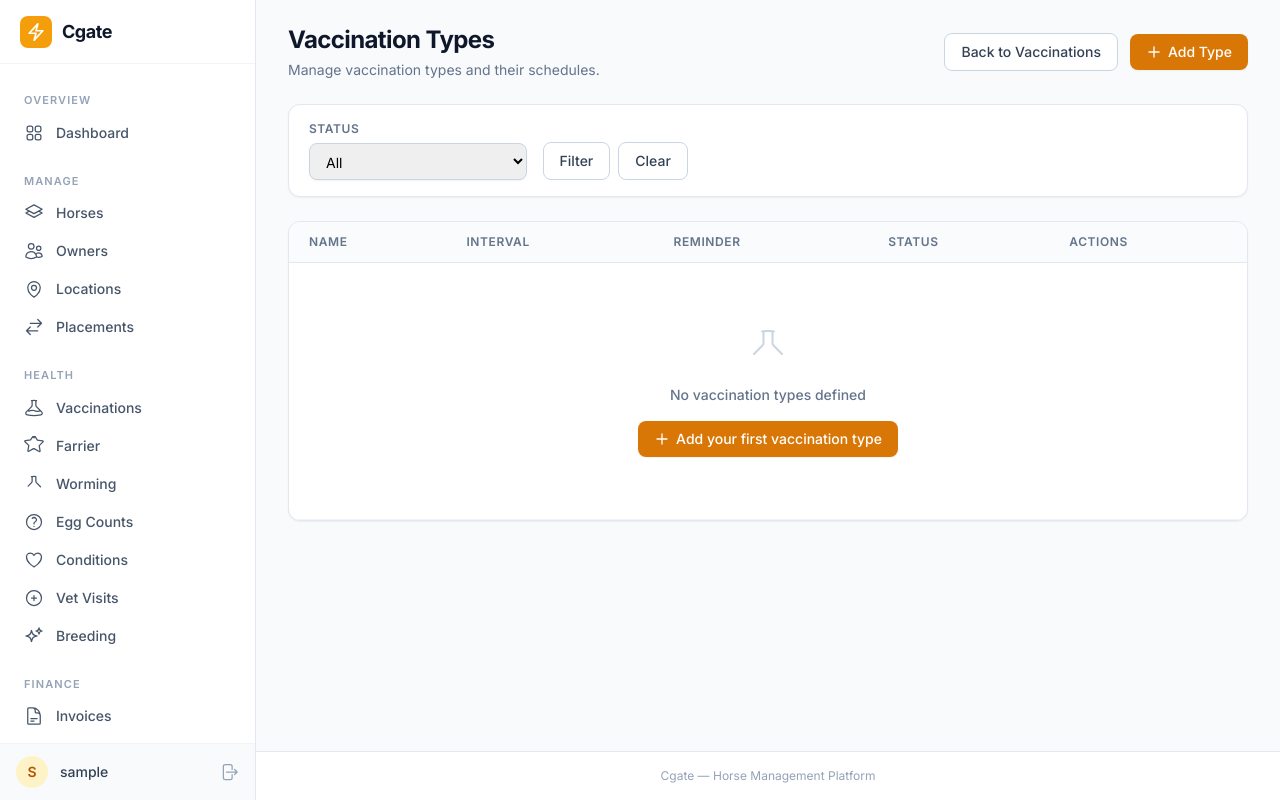
After one commit to alastairllewellenpalmer-lgtm/LivMan, a Django app: page /health/vaccination-types/ in a window 1280 px wide. The commit adds this page. Run offline with Django 5.2, Linux system fonts and the light colour scheme; the visitor is signed in with stand-in values (Sample User, id 1); data that the repository does not hold is empty; parts of the project's set-up code (start-up, migrations or seed data) failed here and were passed over; some libraries are stand-ins or nearby versions.

Commit message:
Add user-facing vaccination types management feature
- Add VaccinationTypeListView, CreateView, UpdateView to health/views.py
- Add URL patterns for vaccination types CRUD
- Create vaccination_type_list.html with filtering by active/inactive status
- Create vaccination_type_form.html for creating/editing types
- Add "Manage Types" button to vaccination list page header

This unblocks users who previously could only manage vaccination types
via Django admin.

https://claude.ai/code/session_018J2gNFBX7QVfTWisES1ceL

```diff
--- a/health/urls.py
+++ b/health/urls.py
@@ -11,6 +11,11 @@ urlpatterns = [
     path('vaccinations/', views.VaccinationListView.as_view(), name='vaccination_list'),
     path('vaccinations/add/', views.VaccinationCreateView.as_view(), name='vaccination_create'),
     path('vaccinations/<int:pk>/edit/', views.VaccinationUpdateView.as_view(), name='vaccination_update'),
+
+    # Vaccination Types
+    path('vaccination-types/', views.VaccinationTypeListView.as_view(), name='vaccination_type_list'),
+    path('vaccination-types/add/', views.VaccinationTypeCreateView.as_view(), name='vaccination_type_create'),
+    path('vaccination-types/<int:pk>/edit/', views.VaccinationTypeUpdateView.as_view(), name='vaccination_type_update'),
 
     # Farrier
     path('farrier/', views.FarrierListView.as_view(), name='farrier_list'),
--- a/health/views.py
+++ b/health/views.py
@@ -21,6 +21,7 @@ from .forms import (
     FarrierVisitForm,
     MedicalConditionForm,
     VaccinationForm,
+    VaccinationTypeForm,
     VetVisitForm,
     WormEggCountForm,
     WormingTreatmentForm,
@@ -101,6 +102,48 @@ class VaccinationUpdateView(LoginRequiredMixin, UpdateView):
     form_class = VaccinationForm
     template_name = 'health/vaccination_form.html'
     success_url = reverse_lazy('vaccination_list')
+
+
+# ─── Vaccination Type Views ──────────────────────────────────────────
+
+class VaccinationTypeListView(LoginRequiredMixin, ListView):
+    model = VaccinationType
+    template_name = 'health/vaccination_type_list.html'
+    context_object_name = 'vaccination_types'
+
+    def get_queryset(self):
+        queryset = VaccinationType.objects.all()
+
+        # Filter by active status
+        status = self.request.GET.get('status')
+        if status == 'active':
+            queryset = queryset.filter(is_active=True)
+        elif status == 'inactive':
+            queryset = queryset.filter(is_active=False)
+
+        return queryset.order_by('name')
+
+
+class VaccinationTypeCreateView(LoginRequiredMixin, CreateView):
+    model = VaccinationType
+    form_class = VaccinationTypeForm
+    template_name = 'health/vaccination_type_form.html'
+    success_url = reverse_lazy('vaccination_type_list')
+
+    def form_valid(self, form):
+        messages.success(self.request, f"Vaccination type '{form.instance.name}' created successfully.")
+        return super().form_valid(form)
+
+
+class VaccinationTypeUpdateView(LoginRequiredMixin, UpdateView):
+    model = VaccinationType
+    form_class = VaccinationTypeForm
+    template_name = 'health/vaccination_type_form.html'
+    success_url = reverse_lazy('vaccination_type_list')
+
+    def form_valid(self, form):
+        messages.success(self.request, f"Vaccination type '{form.instance.name}' updated successfully.")
+        return super().form_valid(form)
 
 
 # ─── Farrier Views ───────────────────────────────────────────────────
--- a/templates/health/vaccination_list.html
+++ b/templates/health/vaccination_list.html
@@ -11,6 +11,7 @@
             <h1 class="page-title">Vaccinations</h1>
         </div>
         <div class="flex items-center gap-3">
+            <a href="{% url 'vaccination_type_list' %}" class="btn-secondary">Manage Types</a>
             <a href="{% url 'farrier_list' %}" class="btn-secondary">Farrier Visits</a>
             <a href="{% url 'vaccination_create' %}" class="btn-primary">
                 <svg class="w-4 h-4" fill="none" viewBox="0 0 24 24" stroke-width="2" stroke="currentColor">
--- /dev/null
+++ b/templates/health/vaccination_type_list.html
@@ -0,0 +1,104 @@
+{% extends 'base.html' %}
+
+{% block title %}Vaccination Types - Cgate{% endblock %}
+
+{% block content %}
+<div class="space-y-6">
+
+    <!-- Page Header -->
+    <div class="page-header">
+        <div>
+            <h1 class="page-title">Vaccination Types</h1>
+            <p class="page-subtitle">Manage vaccination types and their schedules.</p>
+        </div>
+        <div class="flex items-center gap-3">
+            <a href="{% url 'vaccination_list' %}" class="btn-secondary">Back to Vaccinations</a>
+            <a href="{% url 'vaccination_type_create' %}" class="btn-primary">
+                <svg class="w-4 h-4" fill="none" viewBox="0 0 24 24" stroke-width="2" stroke="currentColor">
+                    <path stroke-linecap="round" stroke-linejoin="round" d="M12 4.5v15m7.5-7.5h-15"/>
+                </svg>
+                Add Type
+            </a>
+        </div>
+    </div>
+
+    <!-- Filter Bar -->
+    <div class="card px-5 py-4">
+        <form method="get" class="grid grid-cols-1 md:grid-cols-4 gap-4">
+            <div>
+                <label class="block text-xs font-semibold text-slate-500 uppercase tracking-wider mb-1.5">Status</label>
+                <select name="status" class="form-select">
+                    <option value="">All</option>
+                    <option value="active" {% if request.GET.status == 'active' %}selected{% endif %}>Active</option>
+                    <option value="inactive" {% if request.GET.status == 'inactive' %}selected{% endif %}>Inactive</option>
+                </select>
+            </div>
+            <div class="flex items-end gap-2">
+                <button type="submit" class="btn-secondary">Filter</button>
+                <a href="{% url 'vaccination_type_list' %}" class="btn-secondary">Clear</a>
+            </div>
+        </form>
+    </div>
+
+    <!-- Vaccination Types Table -->
+    <div class="card overflow-hidden">
+        <div class="overflow-x-auto">
+            <table class="data-table">
+                <thead>
+                    <tr>
+                        <th>Name</th>
+                        <th>Interval</th>
+                        <th>Reminder</th>
+                        <th>Status</th>
+                        <th>Actions</th>
+                    </tr>
+                </thead>
+                <tbody>
+                    {% for vt in vaccination_types %}
+                    <tr>
+                        <td>
+                            <div>
+                                <span class="font-medium text-slate-900">{{ vt.name }}</span>
+                                {% if vt.description %}
+                                <p class="text-xs text-slate-500 mt-0.5">{{ vt.description|truncatewords:15 }}</p>
+                                {% endif %}
+                            </div>
+                        </td>
+                        <td class="text-slate-500">Every {{ vt.interval_months }} months</td>
+                        <td class="text-slate-500">{{ vt.reminder_days_before }} days before</td>
+                        <td>
+                            {% if vt.is_active %}
+                            <span class="badge-success">Active</span>
+                            {% else %}
+                            <span class="badge-neutral">Inactive</span>
+                            {% endif %}
+                        </td>
+                        <td>
+                            <a href="{% url 'vaccination_type_update' vt.pk %}" class="btn-ghost btn-xs">Edit</a>
+                        </td>
+                    </tr>
+                    {% empty %}
+                    <tr>
+                        <td colspan="5">
+                            <div class="py-12 text-center">
+                                <svg class="mx-auto h-12 w-12 text-slate-300" fill="none" viewBox="0 0 24 24" stroke-width="1" stroke="currentColor">
+                                    <path stroke-linecap="round" stroke-linejoin="round" d="M9.75 3.104v5.714a2.25 2.25 0 01-.659 1.591L5 14.5M9.75 3.104c-.251.023-.501.05-.75.082m.75-.082a24.301 24.301 0 014.5 0m0 0v5.714c0 .597.237 1.17.659 1.591L19 14.5M14.25 3.104c.251.023.501.05.75.082"/>
+                                </svg>
+                                <p class="mt-3 text-sm font-medium text-slate-500">No vaccination types defined</p>
+                                <a href="{% url 'vaccination_type_create' %}" class="btn-primary mt-4 inline-flex">
+                                    <svg class="w-4 h-4" fill="none" viewBox="0 0 24 24" stroke-width="2" stroke="currentColor">
+                                        <path stroke-linecap="round" stroke-linejoin="round" d="M12 4.5v15m7.5-7.5h-15"/>
+                                    </svg>
+                                    Add your first vaccination type
+                                </a>
+                            </div>
+                        </td>
+                    </tr>
+                    {% endfor %}
+                </tbody>
+            </table>
+        </div>
+    </div>
+
+</div>
+{% endblock %}
```
Also changed, not shown: templates/health/vaccination_type_form.html (added, +68 -0 lines).
